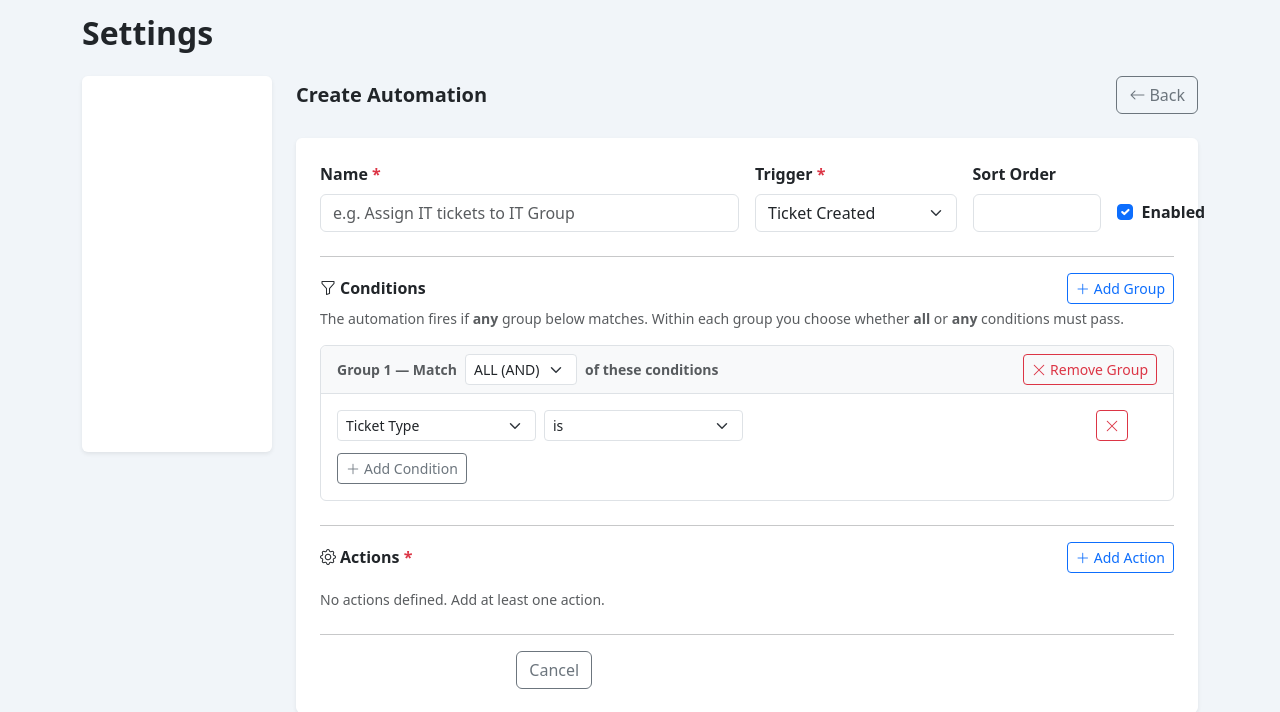
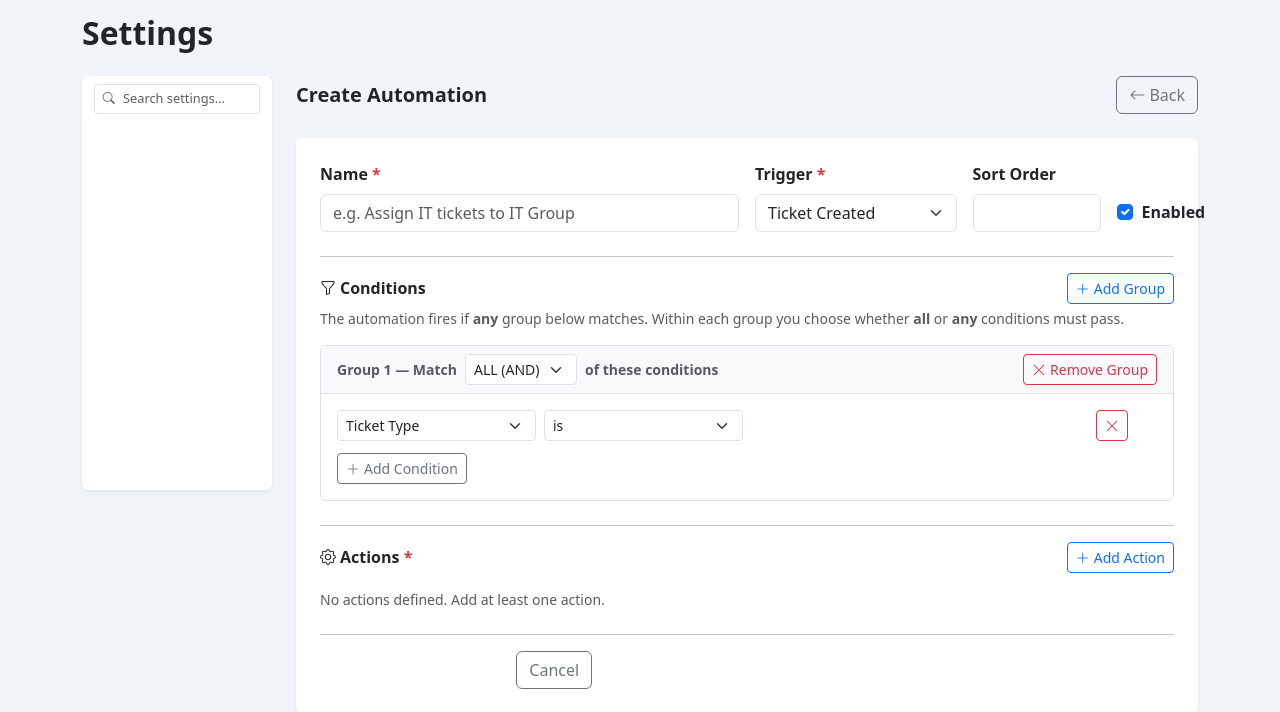
Before and after one commit to chris-jasztrab/openhelpdesk, a PHP site: template templates/pages/admin/automations/form.php in a window 1280 px wide. Shown: the part 288-1000 px from the top of the page. Run offline with PHP 8.4, Linux system fonts and the light colour scheme; the template is opened without the code that fills it, so the values that code supplies are empty; some libraries are stand-ins or nearby versions.

Commit message:
feat(settings): add live search filter to admin settings sidebar
The settings sidebar now has 40+ entries grouped across Email, Scheduling,
Organization, Security, Customization, Automation, Data, and System.
Added a search input pinned to the top of the sidebar that live-filters
items by label, group name, or synonym keywords (smtp/graph/azure,
saml/oauth/entra, logo/favicon, csv/migrate, claude/gpt/llm, etc.).
Group headers auto-hide when empty; query persists across navigation
via sessionStorage; / and Ctrl/Cmd+K focus the box, Esc clears it.

Co-Authored-By: Claude Opus 4.7 (1M context) <noreply@anthropic.com>

```diff
--- a/config/version.php
+++ b/config/version.php
@@ -11,4 +11,4 @@
  *   MINOR — new backwards-compatible features
  *   PATCH — backwards-compatible bug fixes
  */
-define('APP_VERSION', '2.15.4');
+define('APP_VERSION', '2.16.0');
--- a/templates/partials/settings-nav-end.php
+++ b/templates/partials/settings-nav-end.php
@@ -1,2 +1,79 @@
     </div><!-- /.flex-grow-1 (settings content) -->
 </div><!-- /.d-flex (settings layout) -->
+
+<script>
+(function () {
+    var input = document.getElementById('settingsNavSearch');
+    if (!input) return;
+
+    var groups    = document.querySelectorAll('.settings-nav-group');
+    var noMatch   = document.getElementById('settingsNavNoMatch');
+    var STORE_KEY = 'settingsNavSearchQuery';
+
+    function applyFilter(raw) {
+        var query = (raw || '').trim().toLowerCase();
+        var anyVisible = false;
+
+        groups.forEach(function (group) {
+            var groupItems = group.querySelectorAll('.settings-nav-item');
+            var groupHasMatch = false;
+
+            groupItems.forEach(function (el) {
+                if (!query) {
+                    el.hidden = false;
+                    return;
+                }
+                var hay = el.getAttribute('data-search') || '';
+                var match = hay.indexOf(query) !== -1;
+                el.hidden = !match;
+                if (match) groupHasMatch = true;
+            });
+
+            group.hidden = query ? !groupHasMatch : false;
+            if (groupHasMatch) anyVisible = true;
+        });
+
+        if (noMatch) {
+            noMatch.hidden = !(query && !anyVisible);
+            noMatch.style.display = noMatch.hidden ? 'none' : '';
+        }
+    }
+
+    // Restore persisted query so filter survives page navigation between settings pages.
+    try {
+        var saved = sessionStorage.getItem(STORE_KEY);
+        if (saved) {
+            input.value = saved;
+            applyFilter(saved);
+        }
+    } catch (_) { /* sessionStorage may be unavailable */ }
+
+    input.addEventListener('input', function () {
+        try { sessionStorage.setItem(STORE_KEY, input.value); } catch (_) {}
+        applyFilter(input.value);
+    });
+
+    // ESC to clear, "/" or Ctrl/Cmd+K to focus.
+    input.addEventListener('keydown', function (e) {
+        if (e.key === 'Escape') {
+            input.value = '';
+            try { sessionStorage.removeItem(STORE_KEY); } catch (_) {}
+            applyFilter('');
+            input.blur();
+        }
+    });
+    document.addEventListener('keydown', function (e) {
+        var tag = (e.target && e.target.tagName || '').toLowerCase();
+        var typing = tag === 'input' || tag === 'textarea' || tag === 'select' || (e.target && e.target.isContentEditable);
+        if (!typing && e.key === '/') {
+            e.preventDefault();
+            input.focus();
+            input.select();
+        } else if ((e.ctrlKey || e.metaKey) && e.key.toLowerCase() === 'k') {
+            e.preventDefault();
+            input.focus();
+            input.select();
+        }
+    });
+})();
+</script>
--- a/templates/partials/settings-nav.php
+++ b/templates/partials/settings-nav.php
@@ -1,49 +1,78 @@
 <?php
 $settingsNavGroups = [
     'Email' => [
-        ['label' => 'Email / SMTP',        'url' => '/admin/settings',                      'icon' => 'bi-envelope', 'exact' => true],
-        ['label' => 'Email Templates',     'url' => '/admin/settings/email-templates',      'icon' => 'bi-pencil-square'],
-        ['label' => 'Email Notifications', 'url' => '/admin/settings/email-notifications',  'icon' => 'bi-bell'],
+        ['label' => 'Email / SMTP',        'url' => '/admin/settings',                      'icon' => 'bi-envelope',       'exact' => true,
+         'keywords' => 'smtp mail outgoing graph inbound reply-to azure office365 m365'],
+        ['label' => 'Email Templates',     'url' => '/admin/settings/email-templates',      'icon' => 'bi-pencil-square',
+         'keywords' => 'template message body subject placeholder'],
+        ['label' => 'Email Notifications', 'url' => '/admin/settings/email-notifications',  'icon' => 'bi-bell',
+         'keywords' => 'notify alert subscribe trigger event'],
     ],
     'Scheduling' => [
-        ['label' => 'Business Hours', 'url' => '/admin/settings/business-hours', 'icon' => 'bi-clock'],
-        ['label' => 'Holidays',       'url' => '/admin/settings/holidays',       'icon' => 'bi-calendar-x'],
-        ['label' => 'SLA Policies',   'url' => '/admin/settings/sla-policies',   'icon' => 'bi-stopwatch'],
+        ['label' => 'Business Hours', 'url' => '/admin/settings/business-hours', 'icon' => 'bi-clock',
+         'keywords' => 'open close shift workday timezone'],
+        ['label' => 'Holidays',       'url' => '/admin/settings/holidays',       'icon' => 'bi-calendar-x',
+         'keywords' => 'closed vacation off-day stat holiday'],
+        ['label' => 'SLA Policies',   'url' => '/admin/settings/sla-policies',   'icon' => 'bi-stopwatch',
+         'keywords' => 'service level agreement response resolution deadline breach'],
     ],
     'Organization' => [
-        ['label' => label('location.plural'), 'url' => '/admin/locations',  'icon' => 'bi-geo-alt'],
-        ['label' => 'Priorities',             'url' => '/admin/priorities', 'icon' => 'bi-flag'],
-        ['label' => 'Ticket Types',           'url' => '/admin/types',      'icon' => 'bi-tags'],
-        ['label' => 'Groups',                 'url' => '/admin/groups',     'icon' => 'bi-people-fill'],
-        ['label' => 'Agent Skills',           'url' => '/admin/skills',     'icon' => 'bi-mortarboard'],
+        ['label' => label('location.plural'), 'url' => '/admin/locations',  'icon' => 'bi-geo-alt',
+         'keywords' => 'site branch office department location'],
+        ['label' => 'Priorities',             'url' => '/admin/priorities', 'icon' => 'bi-flag',
+         'keywords' => 'urgency severity high low critical'],
+        ['label' => 'Ticket Types',           'url' => '/admin/types',      'icon' => 'bi-tags',
+         'keywords' => 'category classification kind incident request'],
+        ['label' => 'Groups',                 'url' => '/admin/groups',     'icon' => 'bi-people-fill',
+         'keywords' => 'team queue assignee department'],
+        ['label' => 'Agent Skills',           'url' => '/admin/skills',     'icon' => 'bi-mortarboard',
+         'keywords' => 'skill expertise routing assignment competency'],
     ],
     'Security' => [
-        ['label' => 'SSO / Microsoft 365', 'url' => '/admin/settings/sso', 'icon' => 'bi-shield-lock'],
+        ['label' => 'SSO / Microsoft 365', 'url' => '/admin/settings/sso', 'icon' => 'bi-shield-lock',
+         'keywords' => 'sso saml oauth login azure entra m365 office365 single sign on'],
     ],
     'Customization' => [
-        ['label' => 'Branding',         'url' => '/admin/settings/branding',         'icon' => 'bi-palette'],
-        ['label' => 'Labels',           'url' => '/admin/settings/labels',           'icon' => 'bi-translate'],
-        ['label' => 'Tags',             'url' => '/admin/settings/tags',             'icon' => 'bi-hash'],
-        ['label' => 'Canned Responses', 'url' => '/admin/settings/canned-responses', 'icon' => 'bi-chat-square-text'],
-        ['label' => 'CSAT Surveys',     'url' => '/admin/settings/csat',             'icon' => 'bi-star'],
+        ['label' => 'Branding',         'url' => '/admin/settings/branding',         'icon' => 'bi-palette',
+         'keywords' => 'logo color theme favicon appearance brand'],
+        ['label' => 'Labels',           'url' => '/admin/settings/labels',           'icon' => 'bi-translate',
+         'keywords' => 'rename text terminology language localization'],
+        ['label' => 'Tags',             'url' => '/admin/settings/tags',             'icon' => 'bi-hash',
+         'keywords' => 'tag keyword marker'],
+        ['label' => 'Canned Responses', 'url' => '/admin/settings/canned-responses', 'icon' => 'bi-chat-square-text',
+         'keywords' => 'macro snippet template reply boilerplate'],
+        ['label' => 'CSAT Surveys',     'url' => '/admin/settings/csat',             'icon' => 'bi-star',
+         'keywords' => 'satisfaction feedback rating score survey'],
     ],
     'Automation' => [
-        ['label' => 'Automations',        'url' => '/admin/settings/automations',        'icon' => 'bi-lightning'],
-        ['label' => 'AI Classification',  'url' => '/admin/settings/ai',                 'icon' => 'bi-cpu'],
-        ['label' => 'Escalation Paths',   'url' => '/admin/settings/escalation-paths',   'icon' => 'bi-signpost-split'],
-        ['label' => 'Escalation Rules',   'url' => '/admin/settings/escalations',        'icon' => 'bi-alarm'],
-        ['label' => 'Stale Tickets',      'url' => '/admin/settings/stale-tickets',      'icon' => 'bi-hourglass-split'],
-        ['label' => 'Scheduled Reports',  'url' => '/admin/settings/scheduled-reports',  'icon' => 'bi-calendar-check'],
-        ['label' => 'Cron Jobs',          'url' => '/admin/settings/cron-jobs',          'icon' => 'bi-clock-history'],
+        ['label' => 'Automations',        'url' => '/admin/settings/automations',        'icon' => 'bi-lightning',
+         'keywords' => 'rule trigger workflow if-then condition action'],
+        ['label' => 'AI Classification',  'url' => '/admin/settings/ai',                 'icon' => 'bi-cpu',
+         'keywords' => 'anthropic claude openai gpt llm machine learning routing auto-tag'],
+        ['label' => 'Escalation Paths',   'url' => '/admin/settings/escalation-paths',   'icon' => 'bi-signpost-split',
+         'keywords' => 'escalate path tier route handoff'],
+        ['label' => 'Escalation Rules',   'url' => '/admin/settings/escalations',        'icon' => 'bi-alarm',
+         'keywords' => 'escalate rule deadline overdue trigger'],
+        ['label' => 'Stale Tickets',      'url' => '/admin/settings/stale-tickets',      'icon' => 'bi-hourglass-split',
+         'keywords' => 'idle inactive aging close auto-close'],
+        ['label' => 'Scheduled Reports',  'url' => '/admin/settings/scheduled-reports',  'icon' => 'bi-calendar-check',
+         'keywords' => 'recurring report email digest weekly monthly'],
+        ['label' => 'Cron Jobs',          'url' => '/admin/settings/cron-jobs',          'icon' => 'bi-clock-history',
+         'keywords' => 'cron schedule background task job'],
     ],
     'Data' => [
-        ['label' => 'Import Tickets', 'url' => '/admin/settings/import',       'icon' => 'bi-cloud-upload'],
-        ['label' => 'Import Users',   'url' => '/admin/settings/import-users', 'icon' => 'bi-person-plus'],
-        ['label' => 'Import KB',      'url' => '/admin/settings/import-kb',    'icon' => 'bi-book'],
-        ['label' => 'Backup',         'url' => '/admin/settings/backup',       'icon' => 'bi-archive'],
+        ['label' => 'Import Tickets', 'url' => '/admin/settings/import',       'icon' => 'bi-cloud-upload',
+         'keywords' => 'import csv migrate upload tickets'],
+        ['label' => 'Import Users',   'url' => '/admin/settings/import-users', 'icon' => 'bi-person-plus',
+         'keywords' => 'import csv migrate upload users contacts portal'],
+        ['label' => 'Import KB',      'url' => '/admin/settings/import-kb',    'icon' => 'bi-book',
+         'keywords' => 'import knowledge base articles documentation'],
+        ['label' => 'Backup',         'url' => '/admin/settings/backup',       'icon' => 'bi-archive',
+         'keywords' => 'backup restore export database snapshot'],
     ],
     'System' => [
-        ['label' => 'Danger Zone', 'url' => '/admin/settings/danger-zone', 'icon' => 'bi-exclamation-triangle'],
+        ['label' => 'Danger Zone', 'url' => '/admin/settings/danger-zone', 'icon' => 'bi-exclamation-triangle',
+         'keywords' => 'reset wipe purge delete-all destructive maintenance'],
     ],
 ];
 $currentPath = currentPath();
@@ -52,16 +81,36 @@ $currentPath = currentPath();
     <div class="flex-shrink-0" style="width:190px;">
         <div class="card border-0 shadow-sm" style="position:sticky;top:1rem;">
             <div class="card-body p-2">
+                <div class="px-1 pb-2">
+                    <div class="position-relative">
+                        <i class="bi bi-search position-absolute"
+                           style="left:.55rem;top:50%;transform:translateY(-50%);font-size:.75rem;color:var(--bs-secondary-color);pointer-events:none;"></i>
+                        <input type="search" id="settingsNavSearch"
+                               class="form-control form-control-sm"
+                               placeholder="Search settings…"
+                               aria-label="Search settings"
+                               autocomplete="off"
+                               style="padding-left:1.75rem;font-size:.8rem;">
+                    </div>
+                    <div id="settingsNavNoMatch" class="text-muted small px-2 pt-2" style="display:none;font-size:.75rem;">
+                        No settings match.
+                    </div>
+                </div>
+                <div id="settingsNavList">
                 <?php foreach ($settingsNavGroups as $groupLabel => $items): ?>
-                <div class="mb-2">
-                    <div class="px-2 py-1 text-uppercase fw-semibold"
+                <div class="mb-2 settings-nav-group" data-group-label="<?= e(strtolower($groupLabel)) ?>">
+                    <div class="px-2 py-1 text-uppercase fw-semibold settings-nav-group-label"
                          style="font-size:0.65rem;letter-spacing:.08em;color:var(--bs-secondary-color);">
                         <?= e($groupLabel) ?>
                     </div>
                     <?php foreach ($items as $item): ?>
-                    <?php $isActive = $currentPath === $item['url'] || (!($item['exact'] ?? false) && str_starts_with($currentPath, $item['url'] . '/')); ?>
-                    <a class="d-flex align-items-center nav-link py-1 px-2 small rounded mb-0 <?= $isActive ? 'fw-semibold' : 'text-muted' ?>"
+                    <?php
+                        $isActive    = $currentPath === $item['url'] || (!($item['exact'] ?? false) && str_starts_with($currentPath, $item['url'] . '/'));
+                        $searchBlob  = strtolower($item['label'] . ' ' . $groupLabel . ' ' . ($item['keywords'] ?? ''));
+                    ?>
+                    <a class="d-flex align-items-center nav-link py-1 px-2 small rounded mb-0 settings-nav-item <?= $isActive ? 'fw-semibold' : 'text-muted' ?>"
                        href="<?= e($item['url']) ?>"
+                       data-search="<?= e($searchBlob) ?>"
                        style="<?= $isActive ? 'background:var(--bs-secondary-bg);color:var(--ld-primary)!important;' : '' ?>">
                         <i class="bi <?= e($item['icon']) ?> me-2 flex-shrink-0" style="width:14px;"></i>
                         <?= e($item['label']) ?>
@@ -69,6 +118,7 @@ $currentPath = currentPath();
                     <?php endforeach; ?>
                 </div>
                 <?php endforeach; ?>
+                </div>
             </div>
         </div>
     </div>
```
Also changed, not shown: CHANGELOG.md.
